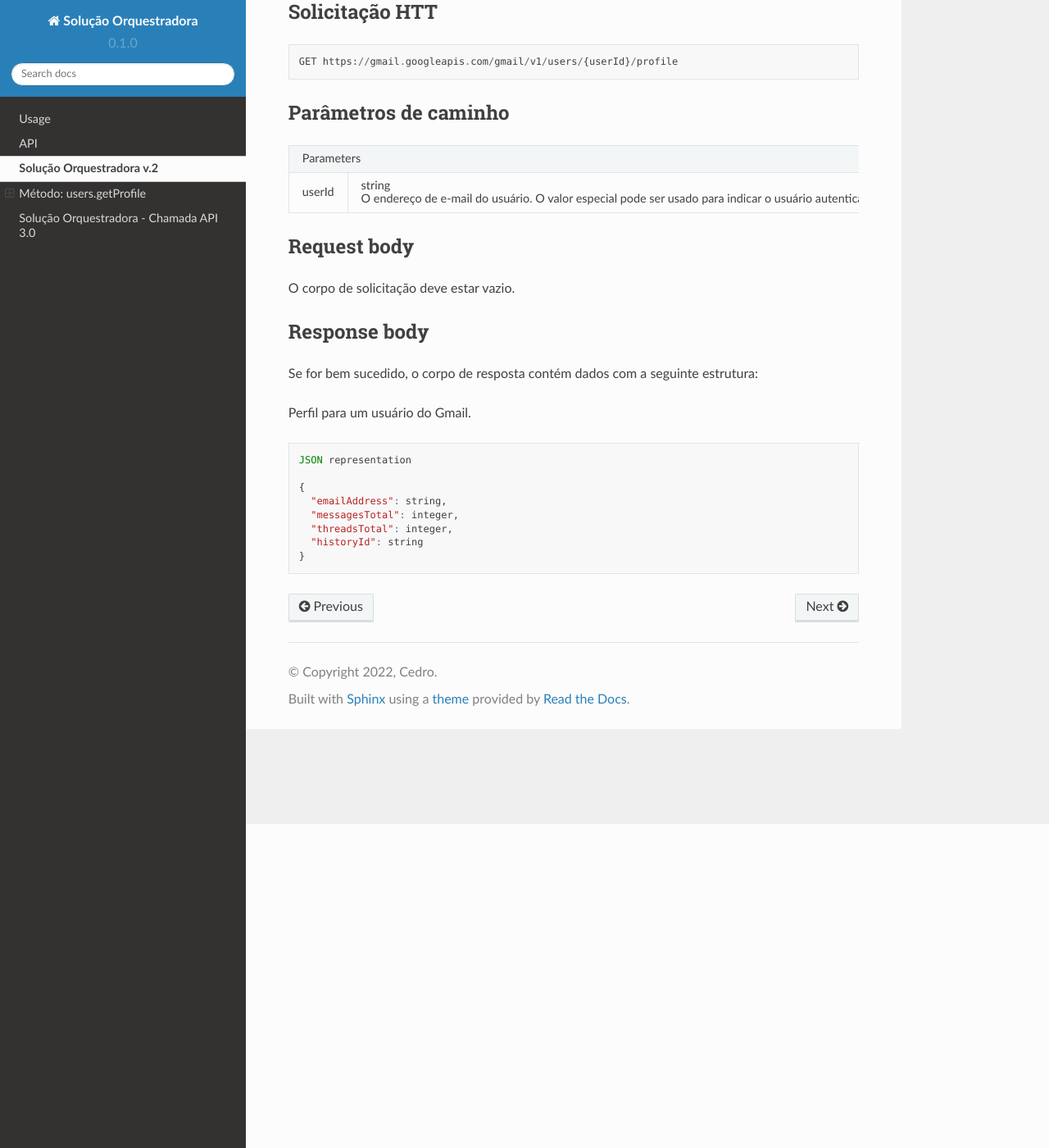
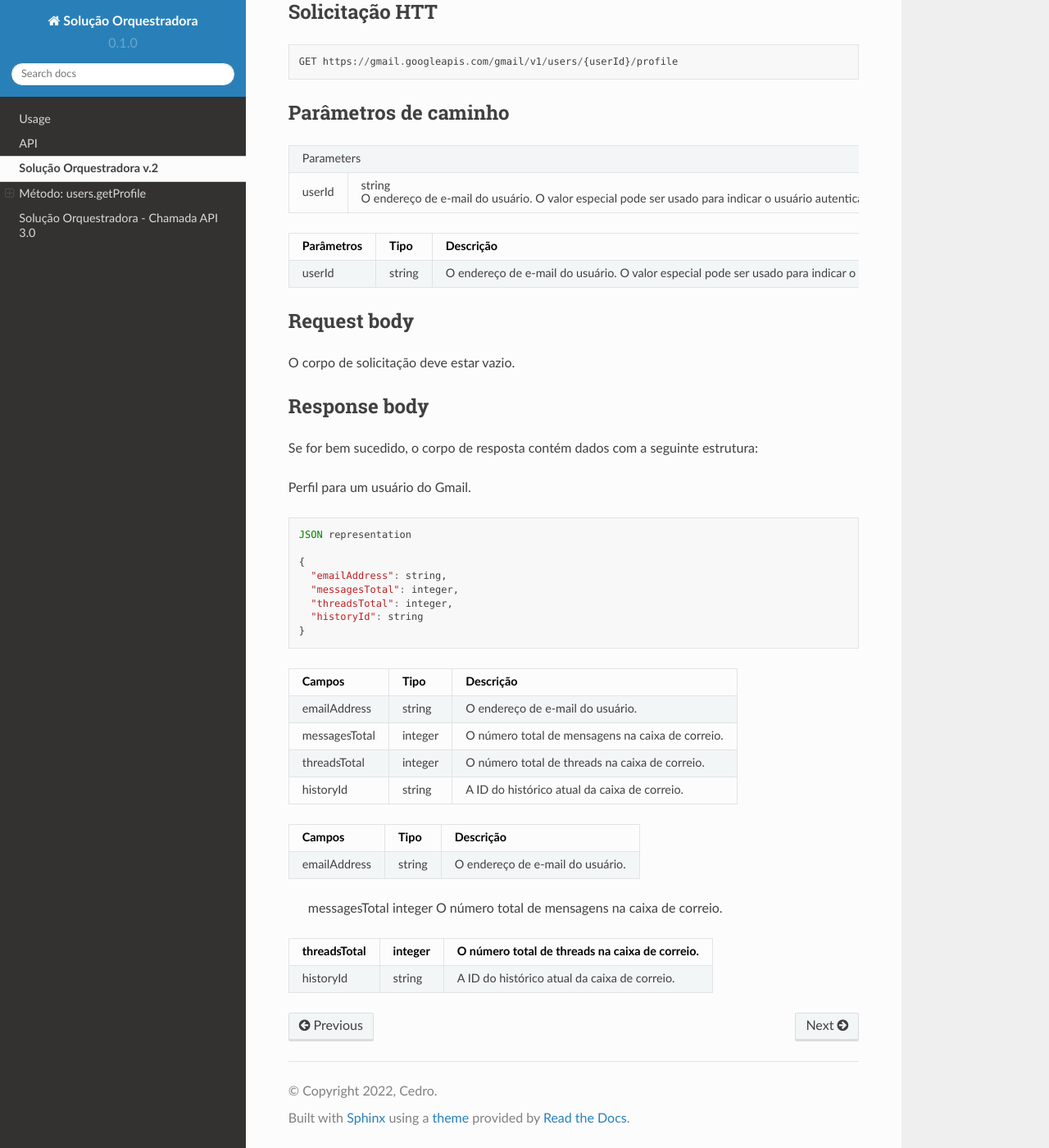
Before and after one commit to dionisribeiro/solucao-orquestradora, a Sphinx documentation site: the page built from docs/source/solucao-v2.rst, in a window 1280 px wide and 1400 px high, scrolled down 395 px. Shown: the whole window at 82% size. Built offline with Sphinx 7.4.7 and the Read the Docs theme 2.0.0, drawn with Linux system fonts in a browser that asks for light colours.

Commit message:
Update solucao-v2.rst

```diff
--- a/docs/source/solucao-v2.rst
+++ b/docs/source/solucao-v2.rst
@@ -26,6 +26,12 @@ userId string
        O endereço de e-mail do usuário. O valor especial pode ser usado para indicar o usuário autenticado.me
 ====== =================
 
+============= ========= =========================================================================================================
+  Parâmetros    Tipo      Descrição
+============= ========= =========================================================================================================
+  userId        string    O endereço de e-mail do usuário. O valor especial pode ser usado para indicar o usuário autenticado.me
+============= ========= =========================================================================================================
+
 Request body
 ------------
 
@@ -48,3 +54,28 @@ Perfil para um usuário do Gmail.
     "threadsTotal": integer,
     "historyId": string
   }
+
++---------------+---------+---------------------------------------------------+
+| Campos        | Tipo    | Descrição                                         |
++===============+=========+===================================================+
+| emailAddress  | string  | O endereço de e-mail do usuário.                  |
++---------------+---------+---------------------------------------------------+
+| messagesTotal | integer | O número total de mensagens na caixa de correio.  |
++---------------+---------+---------------------------------------------------+
+| threadsTotal  | integer | O número total de threads na caixa de correio.    |
++---------------+---------+---------------------------------------------------+
+| historyId     | string  | A ID do histórico atual da caixa de correio.      |
++---------------+---------+---------------------------------------------------+
+
+
+=============== ========= ===================================================
+  Campos          Tipo      Descrição
+=============== ========= ===================================================
+  emailAddress    string    O endereço de e-mail do usuário.
+=============== ========= ===================================================
+  messagesTotal   integer   O número total de mensagens na caixa de correio.
+=============== ========= ===================================================
+  threadsTotal    integer   O número total de threads na caixa de correio.
+=============== ========= ===================================================
+  historyId       string    A ID do histórico atual da caixa de correio.
+=============== ========= ===================================================
```
